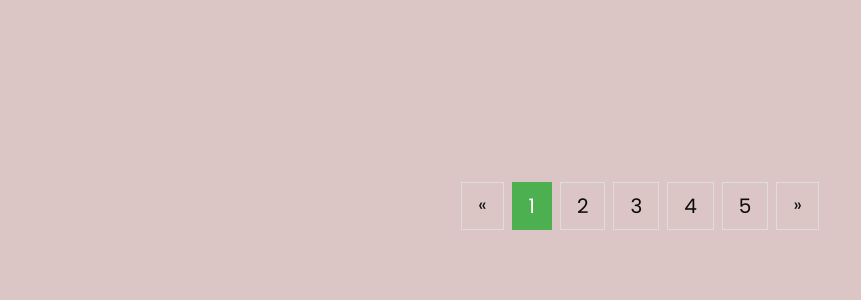
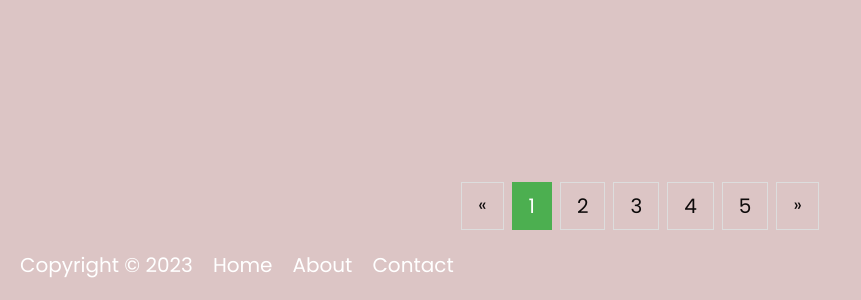
Before and after one commit to ladikoniashvili/final-project-js, a plain HTML site: page index.html in a window 1280 px wide. Shown: the part 1078-1378 px from the top of the page, without its empty margins (0-861 px from the left). Before the commit the page ends 1308 px from the top, so only its background shows below. Drawn offline with Linux system fonts and the light colour scheme; no server answers.

Commit message:
final changes

```diff
--- a/index.html
+++ b/index.html
@@ -60,7 +60,16 @@
     <a href="#">5</a>
     <a href="#" class="next">&raquo;</a>
   </div>
-
+  <footer>
+    <div class="footer-content">
+      <p>Copyright © 2023</p>
+      <ul class="footer-links">
+        <li><a href="#">Home</a></li>
+        <li><a href="#">About</a></li>
+        <li><a href="#">Contact</a></li>
+      </ul>
+    </div>
+  </footer>
   <script src="./js folder/generatehtml.js"></script>
 
 </body>
--- a/js folder/generatehtml.js
+++ b/js folder/generatehtml.js
@@ -127,7 +127,7 @@ function openModal(product) {
 
   const closeBtn = document.querySelector('.close');
    closeBtn.style = "font-size: 50px; position: fixed;right: 20%;top: 13%;color: #534caf; cursor: pointer";
-  closeBtn.addEventListener('click', () => {
+   closeBtn.addEventListener('click', () => {
     modal.style.display = 'none';
     productsDiv.style.display = 'flex';
   });
--- a/style.css
+++ b/style.css
@@ -215,3 +215,61 @@ body{
   top: 30%;
   left: 30px;
 }
+
+
+/* footer */
+footer {
+  background-color: #dcc5c5;
+  color: #fff;
+  padding: 20px;
+  display: flex;
+  justify-content: space-between;
+  align-items: center;
+  flex-wrap: wrap;
+
+}
+
+.footer-content {
+  display: flex;
+  align-items: center;
+}
+
+.footer-content p {
+  margin: 0;
+  padding-right: 20px;
+}
+
+.footer-links {
+  list-style: none;
+  margin: 0;
+  padding: 0;
+  display: flex;
+}
+
+.footer-links li {
+  margin-right: 20px;
+}
+
+.footer-links li:last-child {
+  margin-right: 0;
+}
+
+.footer-links a {
+  color: #fff;
+  text-decoration: none;
+}
+
+@media screen and (max-width: 768px) {
+  .footer-content {
+    flex-direction: column;
+    align-items: flex-start;
+  }
+
+  .footer-links {
+    margin-top: 20px;
+  }
+
+  .footer-links li {
+    margin-right: 10px;
+  }
+}
```
